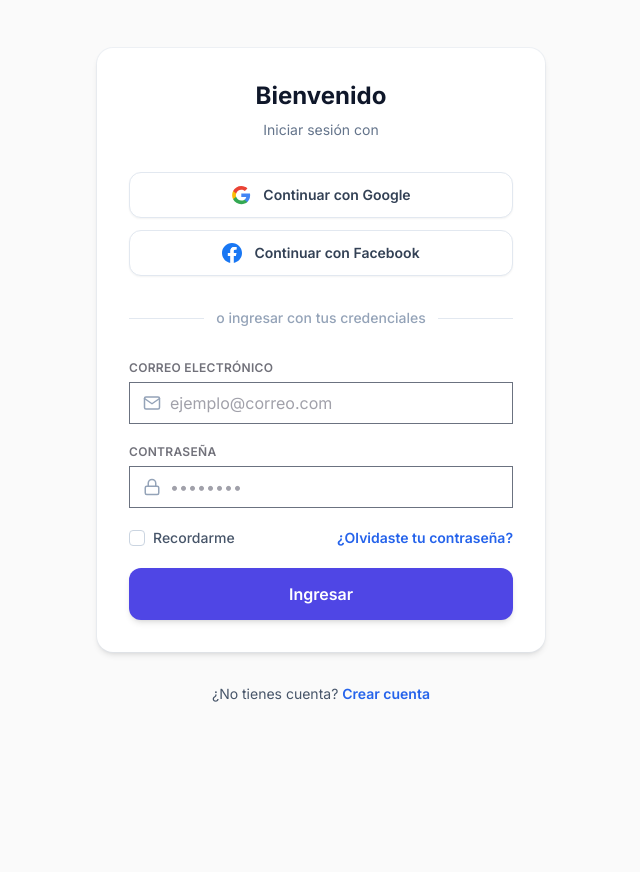
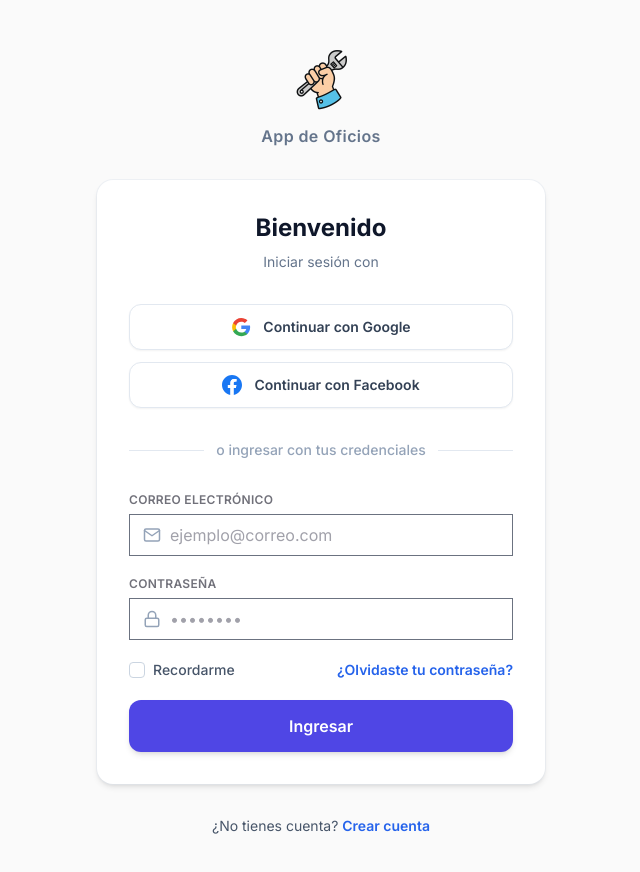
Before and after one commit to fbrachi-cal/app-oficios, a React (Vite) app in the folder frontend/: page /auth/login in a window 1280 px wide. Shown: the top 872 px of the page, without its empty margins (319-959 px from the left). Before the commit the page ends 800 px from the top, so only its background shows below. Built offline with nearby package versions, Linux system fonts and the light colour scheme; no server answers.

Commit message:
feat:ux-ui-redesign

```diff
--- a/frontend/src/views/auth/DetalleSolicitud.tsx
+++ b/frontend/src/views/auth/DetalleSolicitud.tsx
@@ -127,7 +127,7 @@ const DetalleSolicitud: React.FC = () => {
   const faltaCalificar = esConfirmada && ((user?.tipo === "cliente" && !solicitud.calificacion_cliente) || (user?.tipo === "profesional" && !solicitud.calificacion_profesional));
 
   return (
-    <div className="min-h-screen bg-slate-50 flex flex-col font-sans pb-24">
+    <div className="min-h-screen bg-slate-50 flex flex-col font-sans pb-[calc(4rem+6rem)] md:pb-24">
 
       {/* Header compact */}
       <header className="bg-white border-b border-slate-200 sticky top-0 z-30 px-4 h-16 flex items-center justify-between">
@@ -289,7 +289,7 @@ const DetalleSolicitud: React.FC = () => {
         {/* Input box for active states */}
         {((user?.tipo === "profesional" && ["creada", "consulta"].includes(solicitud.estado)) ||
           (user?.tipo === "cliente" && solicitud.estado === "consulta")) && (
-          <div className="card p-3 flex items-end gap-2 bg-white sticky bottom-24 shadow-lg ring-1 ring-slate-200">
+          <div className="card p-3 flex items-end gap-2 bg-white sticky bottom-[calc(4rem+6rem)] md:bottom-24 shadow-lg ring-1 ring-slate-200">
             <div className="flex-1 bg-slate-50 rounded-xl border border-slate-200 focus-within:border-blue-400 focus-within:ring-1 focus-within:ring-blue-400 transition-all p-2 flex flex-col">
               {archivosAdjuntos.length > 0 && (
                 <div className="flex gap-2 mb-2 overflow-x-auto pb-1">
@@ -337,7 +337,7 @@ const DetalleSolicitud: React.FC = () => {
       </main>
 
       {/* Sticky Bottom Actions */}
-      <div className="fixed bottom-0 left-0 right-0 p-4 bg-white border-t border-slate-200 z-40" style={{ boxShadow: "0 -4px 12px rgba(0,0,0,0.05)" }}>
+      <div className="fixed bottom-16 md:bottom-0 left-0 right-0 p-4 bg-white border-t border-slate-200 z-40" style={{ boxShadow: "0 -4px 12px rgba(0,0,0,0.05)", paddingBottom: "calc(env(safe-area-inset-bottom, 0px) + 1rem)" }}>
         <div className="container mx-auto max-w-2xl flex gap-3">
 
           {/* Client Actions */}
--- a/frontend/src/views/auth/Login.tsx
+++ b/frontend/src/views/auth/Login.tsx
@@ -17,6 +17,7 @@ import { logger } from "../../utils/logger";
 import { FiMail, FiLock } from "react-icons/fi";
 import googleIcon from "../../assets/img/google.svg";
 import facebookIcon from "../../assets/img/facebook.svg";
+import logoOficiosImg from "../../assets/img/logo_oficios.png";
 
 const Login: React.FC = () => {
   const { t } = useTranslation();
@@ -100,6 +101,16 @@ const Login: React.FC = () => {
   return (
     <div className="min-h-[90vh] flex flex-col justify-center items-center py-12 px-4 sm:px-6 lg:px-8">
       <div className="w-full max-w-md">
+
+        {/* App Identity */}
+        <div className="text-center mb-8">
+          <img
+            src={logoOficiosImg}
+            alt={t("titulo")}
+            className="h-16 w-auto mx-auto mb-3 object-contain"
+          />
+          <p className="text-base font-semibold text-slate-500 tracking-wide">{t("titulo")}</p>
+        </div>
 
         {/* Card */}
         <div className="card p-8 shadow-md border-0 bg-white ring-1 ring-slate-200/50">
--- a/frontend/src/views/auth/PerfilProfesional.tsx
+++ b/frontend/src/views/auth/PerfilProfesional.tsx
@@ -67,7 +67,7 @@ const PerfilProfesional: React.FC = () => {
   if (!profesional) return null; // Loading state is handled globally by useLoading
 
   return (
-    <div className="min-h-screen bg-neutral-50 flex flex-col font-sans pb-24">
+    <div className="min-h-screen bg-neutral-50 flex flex-col font-sans pb-[calc(4rem+6rem)] md:pb-24">
       {/* Toast message */}
       {mensaje && (
         <div className="fixed top-4 left-1/2 transform -translate-x-1/2 bg-success-600 text-white px-6 py-3 rounded-full shadow-lg z-50 text-sm font-semibold flex items-center gap-2">
@@ -144,7 +144,7 @@ const PerfilProfesional: React.FC = () => {
 
       {/* Scroll Hint */}
       {isScrollable && !scrolled && (
-        <div className="fixed bottom-[88px] left-0 right-0 flex justify-center z-30 pointer-events-none px-4 transition-opacity duration-300">
+        <div className="fixed bottom-[calc(4rem+88px)] md:bottom-[88px] left-0 right-0 flex justify-center z-30 pointer-events-none px-4 transition-opacity duration-300">
           <button
             onClick={() => document.getElementById("acerca-de")?.scrollIntoView({ behavior: "smooth", block: "start" })}
             className="flex flex-col items-center gap-1 text-neutral-500 hover:text-neutral-700 transition-colors pointer-events-auto animate-bounce bg-white/90 px-4 py-2 rounded-full backdrop-blur-sm shadow-[var(--shadow-card)] border border-neutral-200/60"
@@ -156,7 +156,7 @@ const PerfilProfesional: React.FC = () => {
       )}
 
       {/* Sticky Bottom CTA */}
-      <div className="fixed bottom-0 left-0 right-0 p-4 bg-white border-t border-neutral-200 z-40" style={{ boxShadow: "0 -4px 12px rgba(0,0,0,0.05)" }}>
+      <div className="fixed bottom-16 md:bottom-0 left-0 right-0 p-4 bg-white border-t border-neutral-200 z-40" style={{ boxShadow: "0 -4px 12px rgba(0,0,0,0.05)", paddingBottom: "calc(env(safe-area-inset-bottom, 0px) + 1rem)" }}>
         <div className="container mx-auto max-w-2xl">
           <button
             onClick={() => setIsSolicitudOpen(true)}
--- a/frontend/src/views/auth/UpdateProfile.tsx
+++ b/frontend/src/views/auth/UpdateProfile.tsx
@@ -129,8 +129,8 @@ const UpdateProfile = (): JSX.Element => {
   };
 
   return (
-    <div className="container mx-auto px-4 h-full">
-      <div className="flex content-center items-center justify-center h-full">
+    <div className="container mx-auto px-4 min-h-screen overflow-y-auto">
+      <div className="flex flex-col items-center justify-start pt-8 pb-24 w-full">
         <div className="w-full lg:w-6/12 px-4">
           <div className="relative flex flex-col min-w-0 break-words w-full mb-6 shadow-lg rounded-lg bg-blueGray-200 border-0">
             <div className="rounded-t mb-0 px-6 py-6">
```
